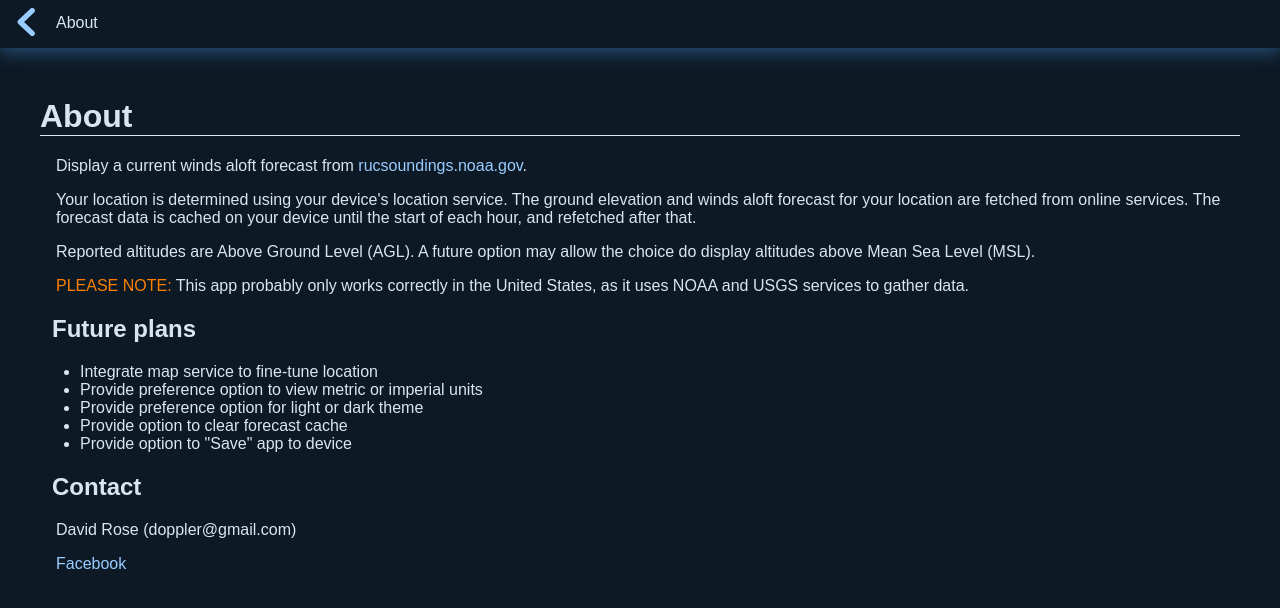
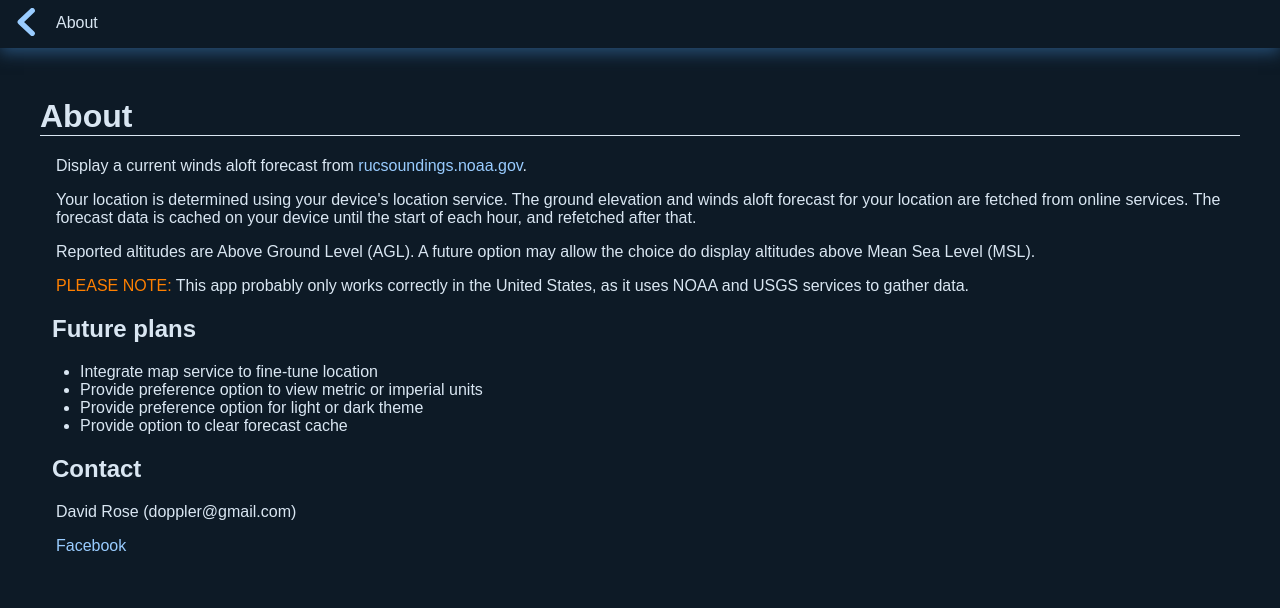
Before and after one commit to dopplerreflect/rap-winds-aloft, a React (Create React App) app: page /#/about in a window 1280 px wide. Shown: the top 608 px of the page. Built offline with nearby package versions, Linux system fonts and the light colour scheme.

Commit message:
Update About
Remove item regarding PWA

```diff
--- a/src/components/About.tsx
+++ b/src/components/About.tsx
@@ -39,7 +39,6 @@ const About = () => (
       <li>Provide preference option to view metric or imperial units</li>
       <li>Provide preference option for light or dark theme</li>
       <li>Provide option to clear forecast cache</li>
-      <li>Provide option to "Save" app to device</li>
     </ul>
 
     <h2>Contact</h2>
```
